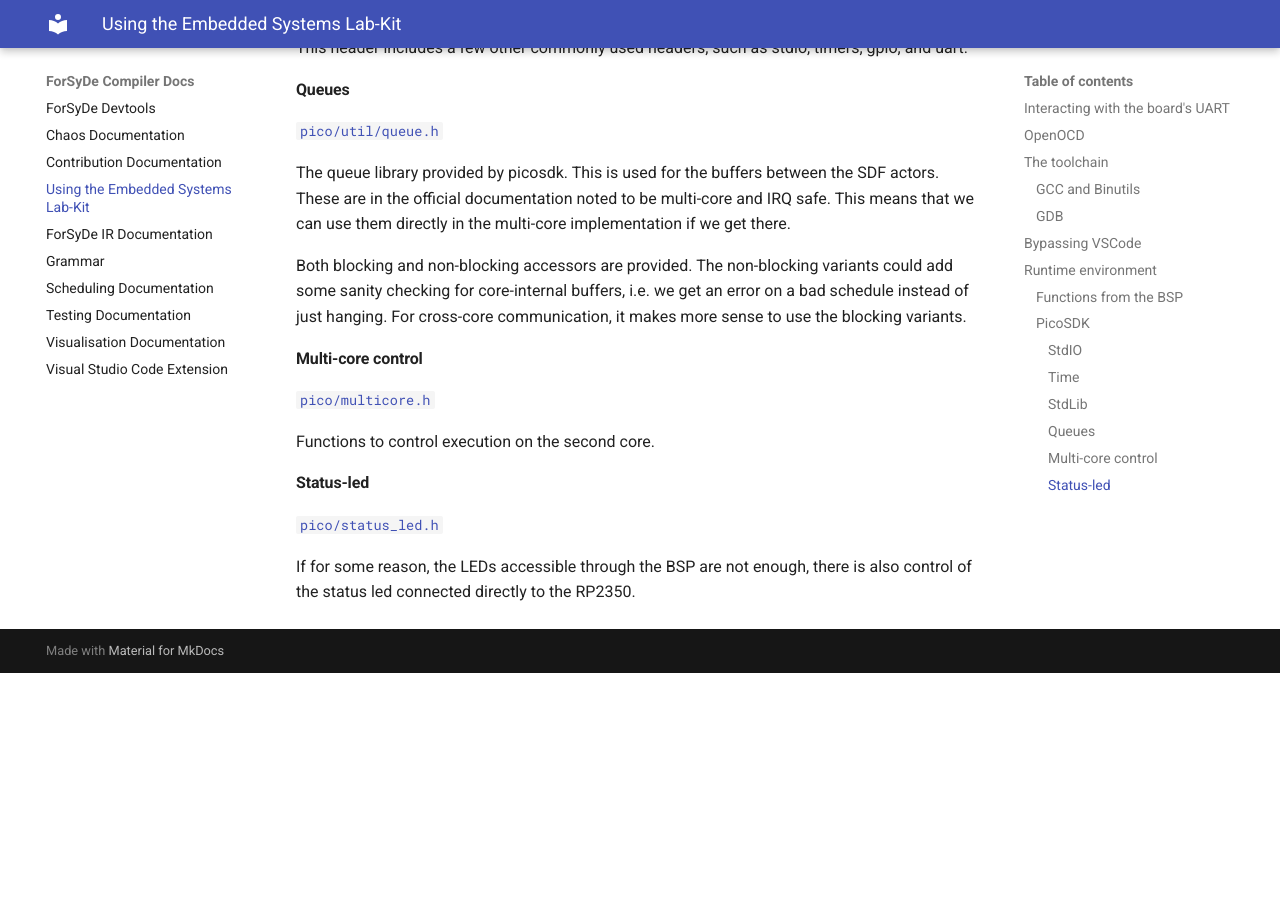
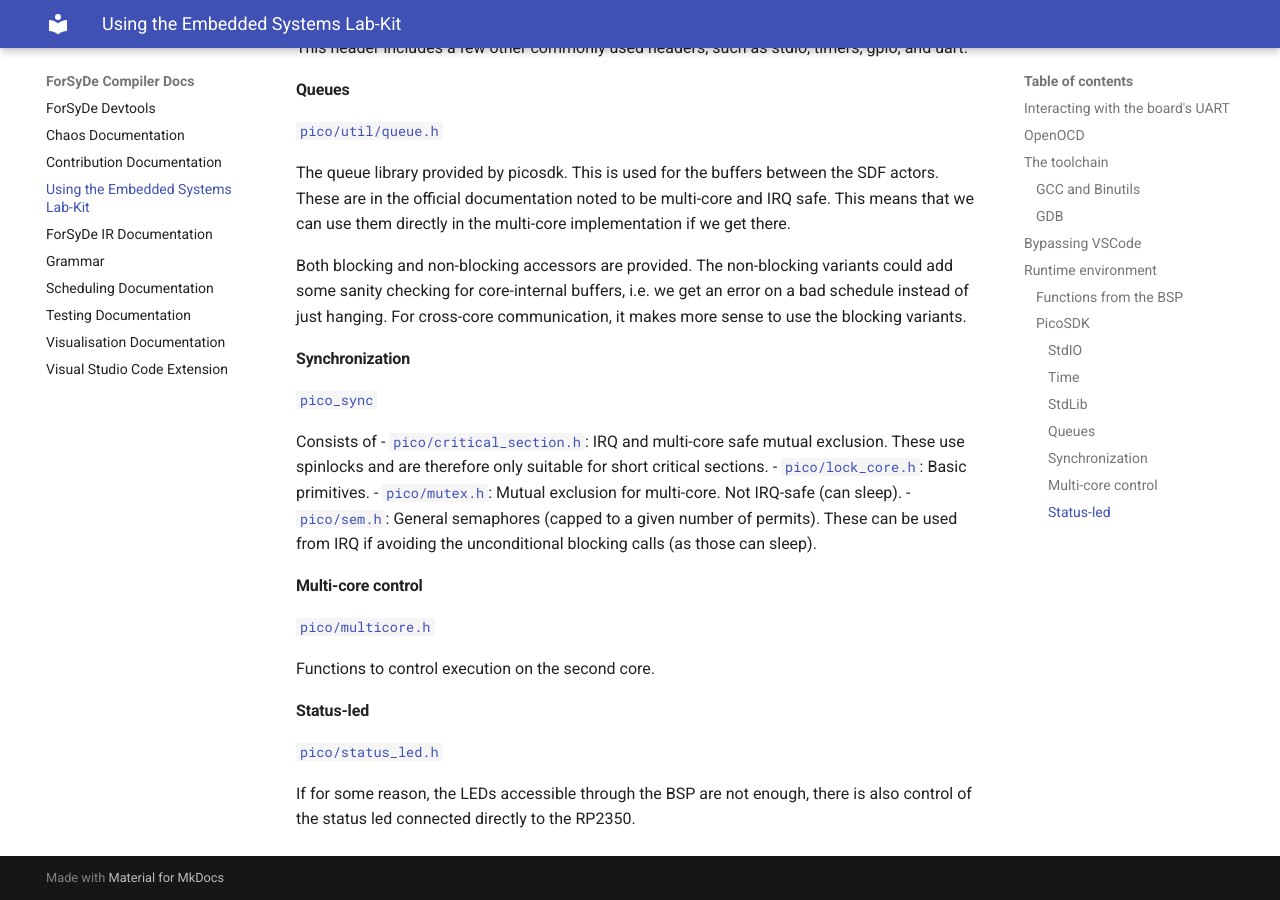
Before and after one commit to sthaeron/forsyde-devtools, an MkDocs documentation site: the page built from docs/es-labkit-board.md, in a window 1280 px wide and 900 px high, scrolled down 4105 px. Built offline with MkDocs 1.6.1 and Material for MkDocs 9.7.7, drawn with Linux system fonts in a browser that asks for light colours; before the commit the page ends 4778 px from its top, so only the background shows below that.

Commit message:
docs: add description of more pico2 synchronization primitives
I somehow missed these when doing the initial documentation for the
ES-LabKit.

```diff
--- a/docs/es-labkit-board.md
+++ b/docs/es-labkit-board.md
@@ -165,6 +165,22 @@ The non-blocking variants could add some sanity checking for core-internal buffe
 i.e. we get an error on a bad schedule instead of just hanging.
 For cross-core communication, it makes more sense to use the blocking variants.
 
+#### Synchronization
+
+[`pico_sync`](https://www.raspberrypi.com/documentation/pico-sdk/high_level.html#group_pico_sync)
+
+Consists of
+- [`pico/critical_section.h`](https://www.raspberrypi.com/documentation/pico-sdk/high_level.html#group_critical_section):
+    IRQ and multi-core safe mutual exclusion.
+    These use spinlocks and are therefore only suitable for short critical sections.
+- [`pico/lock_core.h`](https://www.raspberrypi.com/documentation/pico-sdk/high_level.html#group_lock_core):
+    Basic primitives.
+- [`pico/mutex.h`](https://www.raspberrypi.com/documentation/pico-sdk/high_level.html#group_mutex):
+    Mutual exclusion for multi-core. Not IRQ-safe (can sleep).
+- [`pico/sem.h`](https://www.raspberrypi.com/documentation/pico-sdk/high_level.html#group_sem):
+    General semaphores (capped to a given number of permits).
+    These can be used from IRQ if avoiding the unconditional blocking calls (as those can sleep).
+
 #### Multi-core control
 [`pico/multicore.h`](https://www.raspberrypi.com/documentation/pico-sdk/high_level.html#group_pico_multicore)
 
```
